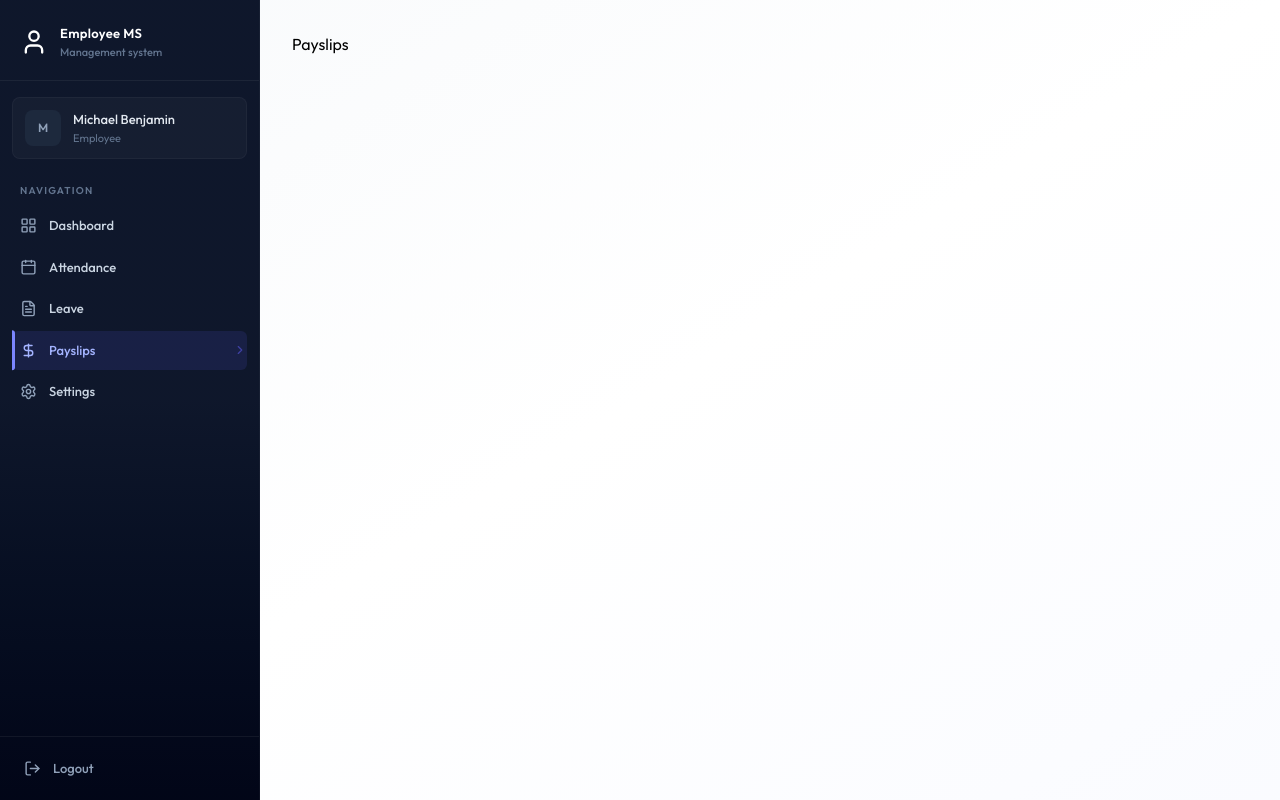
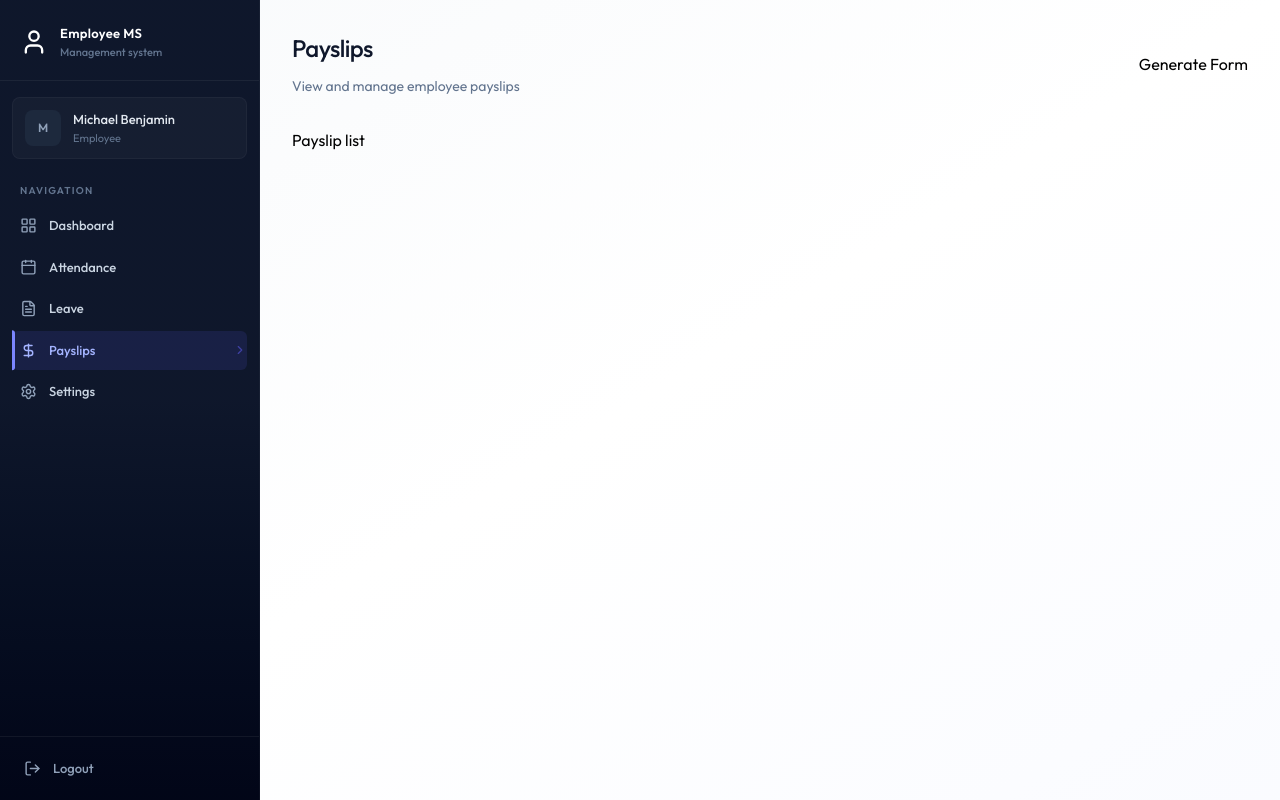
Before and after one commit to Xlence1624/Employee-management-system, a React (Vite) app in the folder Client/: page /payslips in a window 1280 px wide. Built offline with nearby package versions, Linux system fonts and the light colour scheme.

Commit message:
payslip ui started
Signed-off-by: Xlence1624 <xlence1624@gmail.com>

```diff
--- a/Client/src/pages/Payslips.jsx
+++ b/Client/src/pages/Payslips.jsx
@@ -1,8 +1,58 @@
 import React from 'react'
+import { dummyEmployeeData, dummyPayslipData } from '../assets/assets'
+import { useState, useEffect, useCallback } from 'react'
+import Loading from '../components/Loading';
 
 const Payslips = () => {
+  const [payslips, setPayslips] = useState([]);
+  const [loading, setLoading] = useState(true);
+  const [employee, setEmployee] = useState([]);
+  const isAdmin = true;
+
+  const fetchPayslips = useCallback( async () => {
+      setPayslips(dummyPayslipData);
+      setTimeout(
+        () => {
+          setLoading(false);
+        }
+      ,1000)
+    }, []
+  );
+
+  useEffect(
+    () => {
+      fetchPayslips();
+    }, [fetchPayslips]
+  );
+    useEffect(
+    () => {
+    if(isAdmin){
+      setEmployee(dummyEmployeeData);
+    }
+  }, [isAdmin]
+  );
+if (loading) return <Loading/>
   return (
-    <div>Payslips</div>
+    <div className="animate-fade-in">
+
+<div className="flex flex-col sm:flex-row justify-between items-center gap-4 mb-8">
+
+<div className="">
+
+  <h1 className="page-title"> Payslips</h1>
+  <p className="page-subtitle">
+    {isAdmin? "View and manage employee payslips" : "Your monthly payslips and salary details"}
+  </p>
+</div>
+
+{isAdmin && <p>Generate Form</p>}
+
+</div>
+
+<p className="page-description">Payslip list</p>
+
+
+    </div>
   )
 }
 
```
